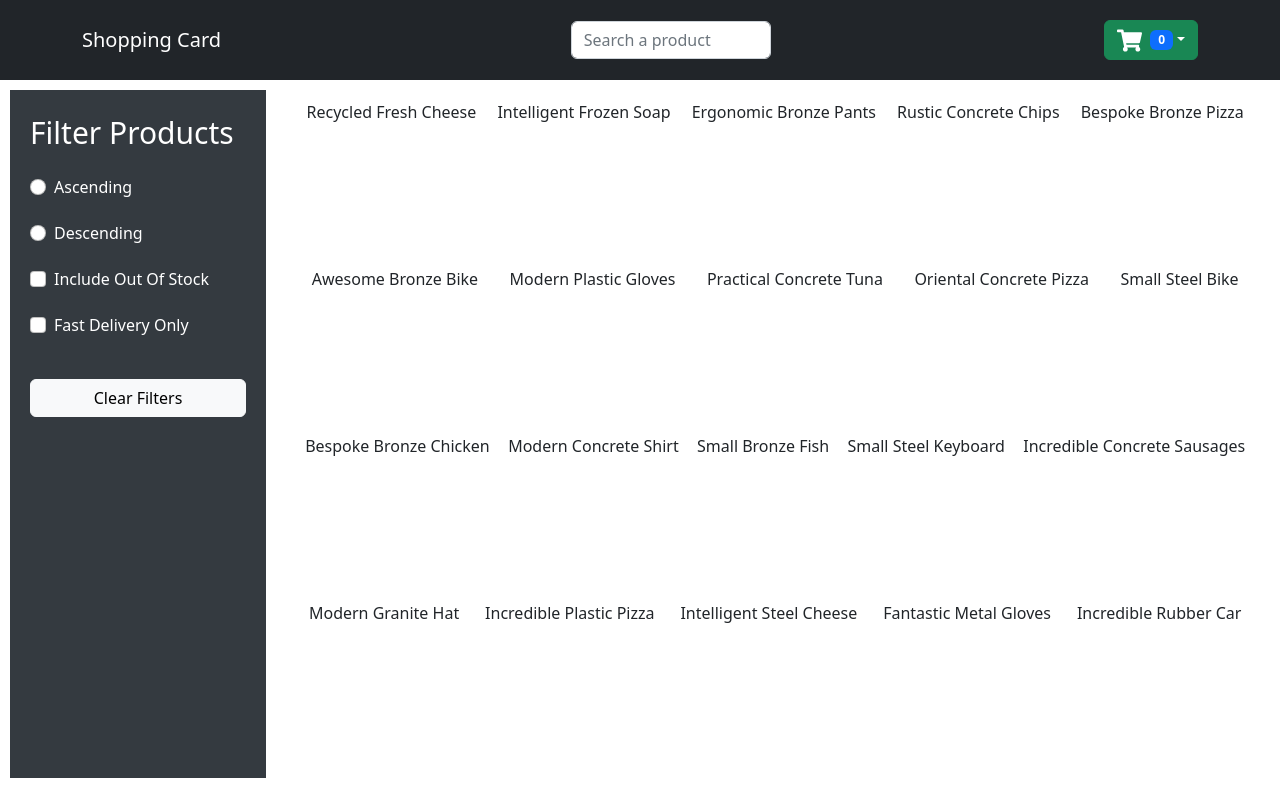
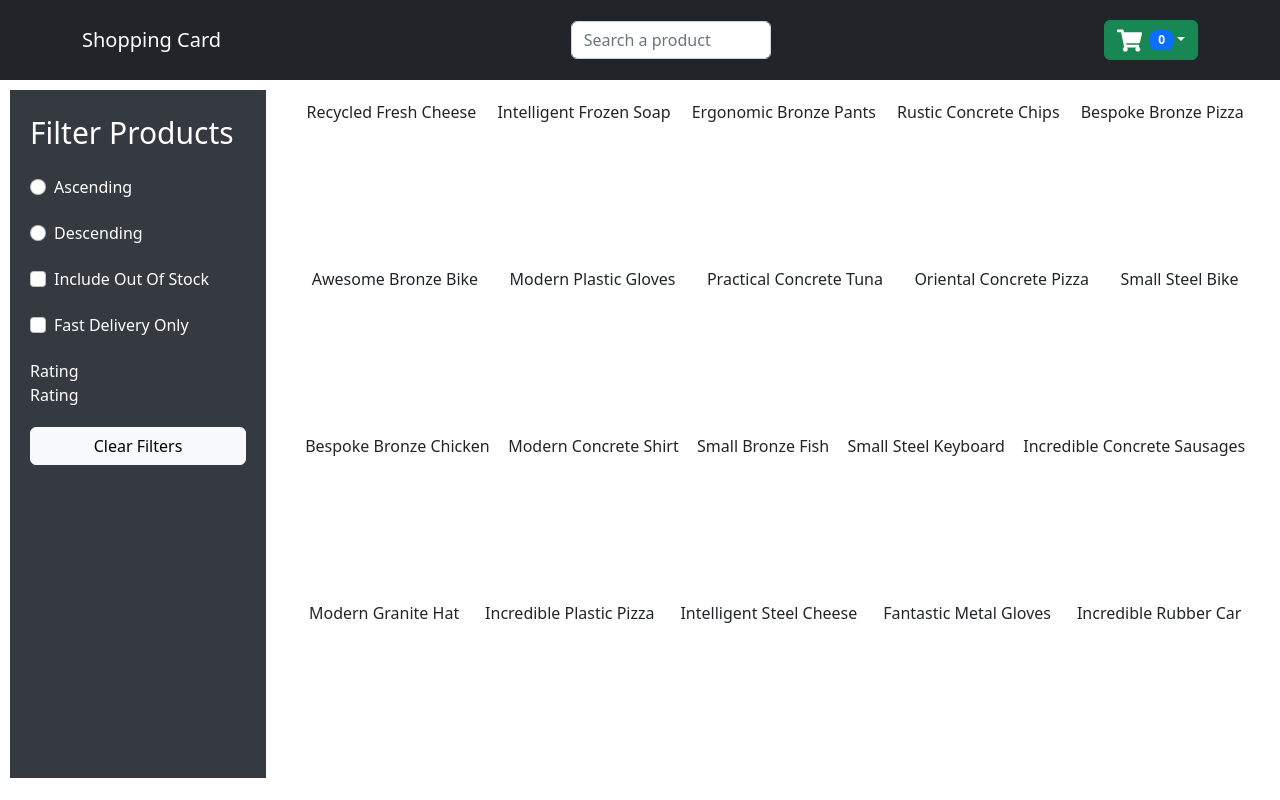
Before and after one commit to brs14shn/react-context-ap--shopping-card, a React (Create React App) app: page / in a window 1280 px wide. Built offline with nearby package versions, Linux system fonts and the light colour scheme.

Commit message:
Rating created

```diff
--- a/src/components/Filter.jsx
+++ b/src/components/Filter.jsx
@@ -1,7 +1,10 @@
-import React from "react";
+import React, { useState } from "react";
 import { Button, Form } from "react-bootstrap";
+import Rating from "./Rating";
 
 const Filter = () => {
+  const [rate, setRate] = useState(5);
+
   return (
     <div className="filters">
       <span className="title">Filter Products</span>
@@ -42,8 +45,8 @@ const Filter = () => {
         />
       </span>
       <span>
-        {/* <label style={{ paddingRight: 10 }}>Rating</label>
-        <Rating rating={byRating} style={{ cursor: "pointer" }} /> */}
+        <label style={{ paddingRight: 10 }}>Rating</label>
+        <Rating rating={rate} style={{ cursor: "pointer" }} />
       </span>
       <Button variant="light">Clear Filters</Button>
     </div>
--- a/src/components/Header.jsx
+++ b/src/components/Header.jsx
@@ -28,7 +28,7 @@ const Header = () => {
           />
         </Navbar.Text>
         <Nav>
-          <Dropdown alignRight>
+          <Dropdown alignLeft>
             <DropdownToggle variant="success">
               <FaShoppingCart color="white" fontSize="25px" />
               <Badge className="ms-2">{0}</Badge>
--- /dev/null
+++ b/src/components/Rating.jsx
@@ -0,0 +1,7 @@
+import React from "react";
+
+const Rating = ({ rating, style, onClick }) => {
+  return <div>Rating</div>;
+};
+
+export default Rating;
```
